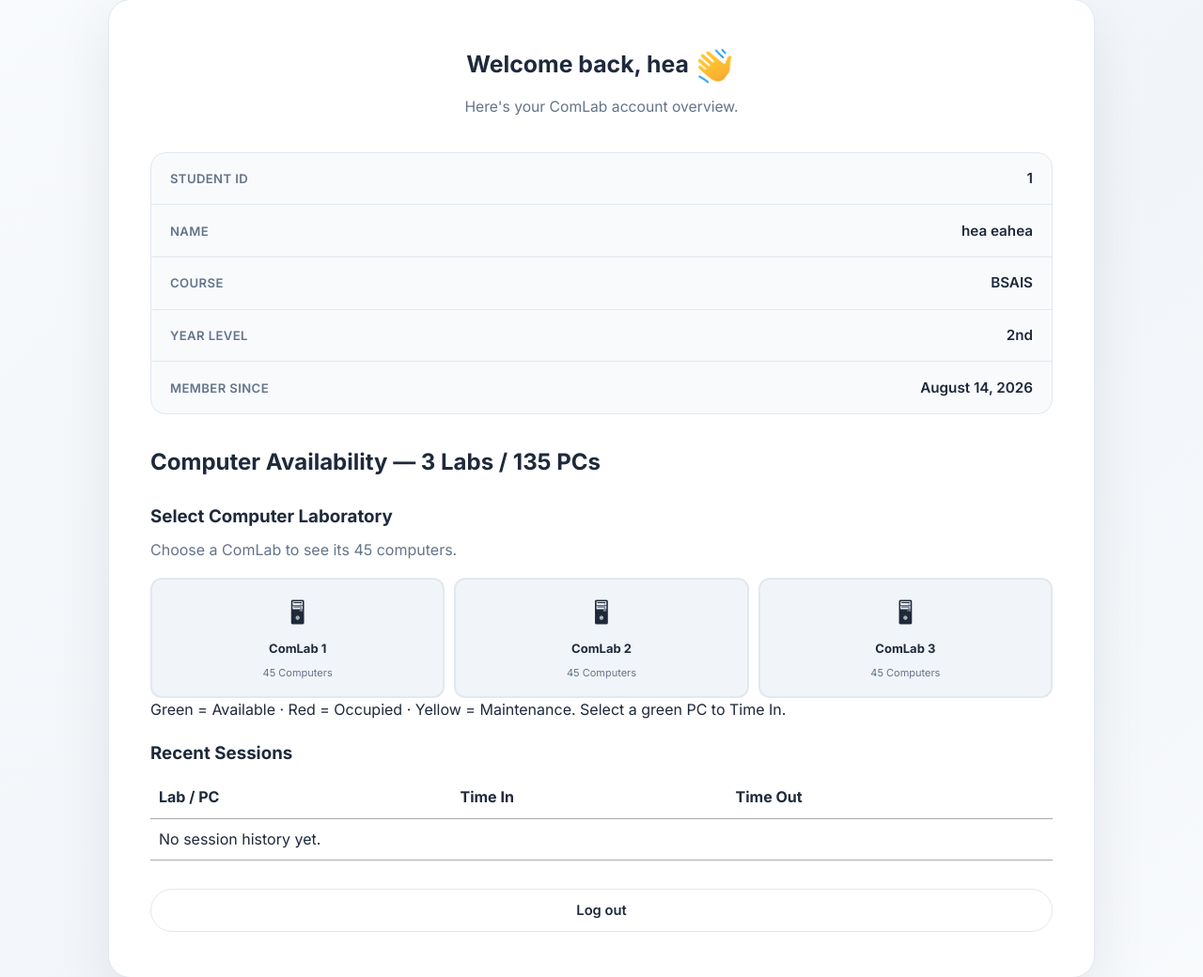
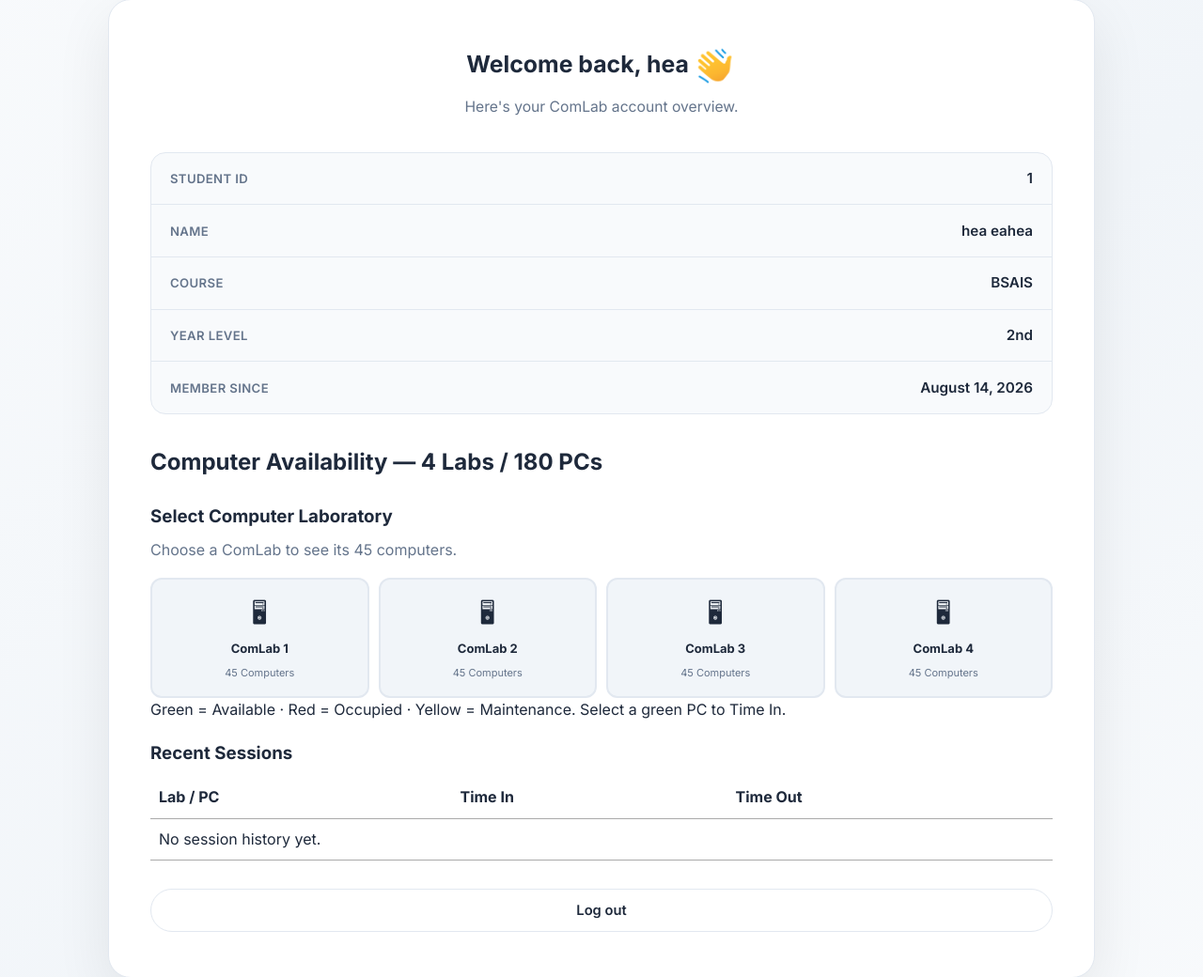
Before and after one commit to clarxxinn/Tech-Pulse-Comlab-Monitoring-System, a PHP site: page /dashboard/dashboard.php in a window 1280 px wide. Shown: the part 116-1156 px from the top of the page at 94% size. Run offline with PHP 8.4, Linux system fonts and the light colour scheme; the visitor is signed in with stand-in values (Sample User, id 1); data comes from the database, SQL or seed files in the repository; both versions use the stored data as it was after the commit; data that the repository does not hold is empty.

Commit message:
Added Comlab 4

```diff
--- a/admindashboard/admindashboard.css
+++ b/admindashboard/admindashboard.css
@@ -689,7 +689,7 @@ button[type="submit"]:hover,
 
 .admin-lab-options {
     display: grid;
-    grid-template-columns: repeat(3, minmax(0, 1fr));
+    grid-template-columns: repeat(auto-fit, minmax(140px, 1fr));
     gap: 12px;
 }
 
--- a/admindashboard/admindashboard.php
+++ b/admindashboard/admindashboard.php
@@ -553,7 +553,7 @@ foreach ($activeSessions as $session) {
 
             <div class="admin-lab-options">
 
-                <?php for ($lab = 1; $lab <= 3; $lab++): ?>
+                <?php for ($lab = 1; $lab <= 4; $lab++): ?>
 
                     <button
                         type="button"
@@ -580,7 +580,7 @@ foreach ($activeSessions as $session) {
             <!-- Selected Laboratory -->
             <div id="admin-lab-display" hidden>
 
-                <?php for ($lab = 1; $lab <= 3; $lab++): ?>
+                <?php for ($lab = 1; $lab <= 4; $lab++): ?>
 
                     <section
                         id="admin-lab-panel-<?= $lab ?>"
--- a/dashboard/dashboard.css
+++ b/dashboard/dashboard.css
@@ -366,7 +366,7 @@ h1 {
 .lab-options {
     display: grid;
     grid-template-columns:
-        repeat(3, minmax(0, 1fr));
+        repeat(auto-fit, minmax(110px, 1fr));
     gap: 10px;
 }
 
--- a/dashboard/dashboard.php
+++ b/dashboard/dashboard.php
@@ -205,7 +205,7 @@ $memberSince = date(
             <section class="monitor-section">
 
                 <h2>
-                    Computer Availability — 3 Labs / 135 PCs
+                    Computer Availability — 4 Labs / 180 PCs
                 </h2>
 
                 <?php if ($monitoringError): ?>
@@ -261,7 +261,7 @@ $memberSince = date(
 
                     <div class="lab-options">
 
-                        <?php for ($lab = 1; $lab <= 3; $lab++): ?>
+                        <?php for ($lab = 1; $lab <= 4; $lab++): ?>
 
                             <button
                                 type="button"
@@ -294,7 +294,7 @@ $memberSince = date(
                 <!-- Selected Laboratory -->
                 <div id="lab-display" hidden>
 
-                    <?php for ($lab = 1; $lab <= 3; $lab++): ?>
+                    <?php for ($lab = 1; $lab <= 4; $lab++): ?>
 
                         <section
                             class="lab-panel"
```
Also changed, not shown: database/add_comlab4.sql (added, +27 -0 lines), README.md.
